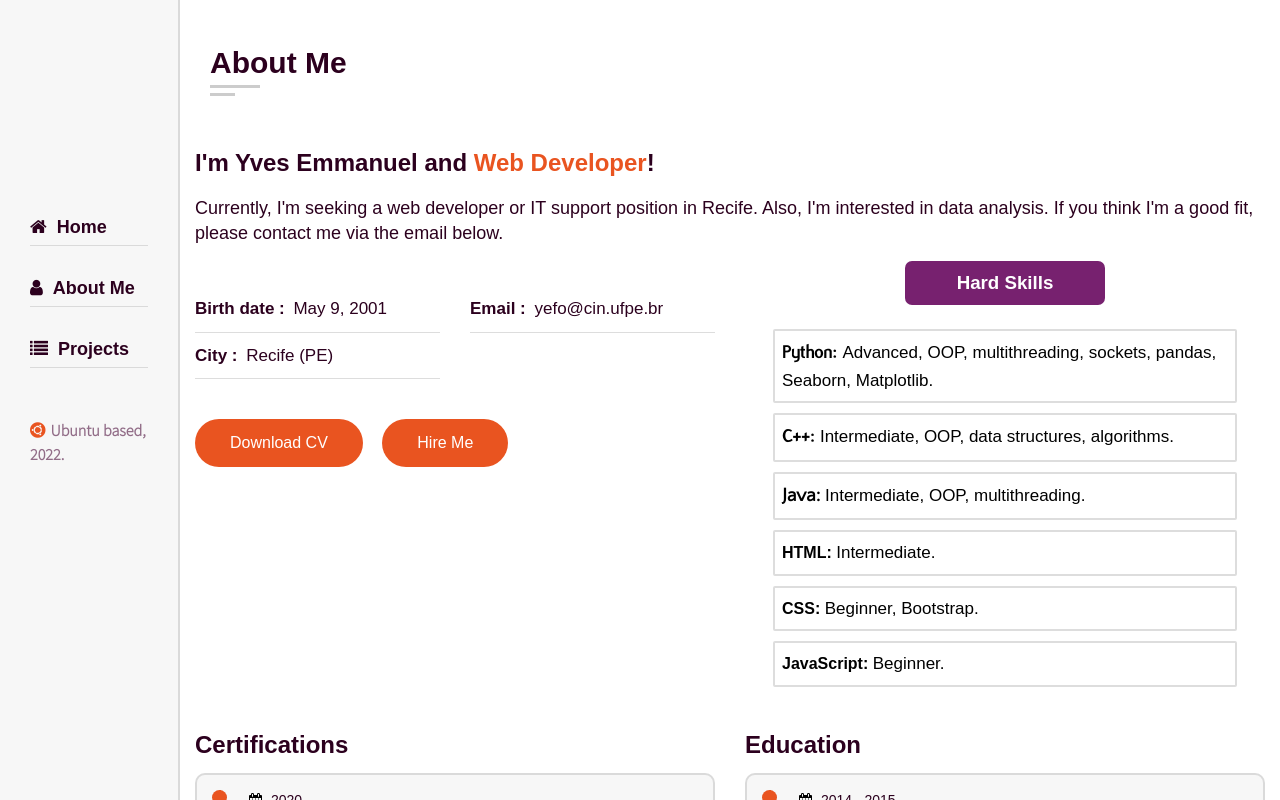
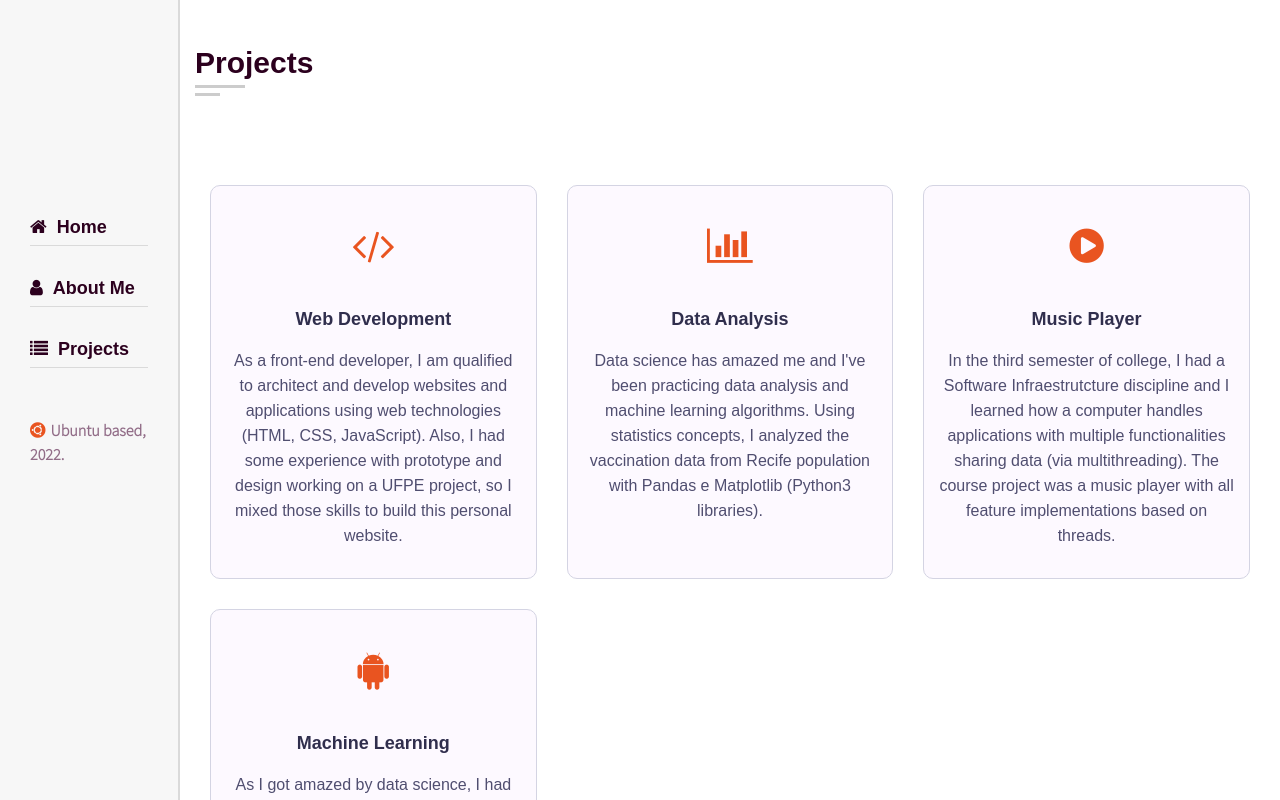
Before and after one commit to yvesemmanuel/yvesemmanuel-webpage, a plain HTML site: page index.html in a window 1280 px wide. Drawn offline with Linux system fonts and the light colour scheme; files that its build step writes are made by us from their sources; files whose address does not match are found by name.

Commit message:
projects section

```diff
--- a/index.html
+++ b/index.html
@@ -5,7 +5,7 @@
     <title>Yves Emmanuel</title>
     <meta charset="utf-8">
     <meta name="viewport" content="width=device-width, initial-scale=1">
-    <link rel="stylesheet" type="text/css" href="style.css">
+    <link rel="stylesheet" type="text/css" href="css/style.css">
 </head>
 
 <body>
@@ -55,7 +55,7 @@
             <!-- end of home section -->
 
             <!-- about section -->
-            <section class="about section" id="about">
+            <section class="about section hidden" id="about">
                 <div class="container">
 
                     <div class="row">
@@ -281,6 +281,66 @@
             </section>
             <!-- end of about section -->
 
+
+            <!-- projects section -->
+            <section class="projects section">
+
+                <div class="container">
+                    <div class="row">
+                        <div class="section-title">
+                            <h2>Projects</h2>
+                        </div>
+                    </div>
+                </div>
+
+                <div class="row">
+
+                    <!-- projects item -->
+                    <div class="projects-item padd-15">
+                        <div class="projects-item-inner">
+                            <div class="icon"><i class="fa fa-code"></i></div>
+                            <h4>Web Development</h4>
+                            <p>As a front-end developer, I am qualified to architect and develop websites and applications using web technologies (HTML, CSS, JavaScript). Also, I had some experience with prototype and design working on a UFPE project, so I mixed those skills to build this personal website.</p>
+                        </div>
+                    </div>
+                    <!-- projects item end -->
+
+                    <!-- projects item -->
+                    <div class="projects-item padd-15">
+                        <div class="projects-item-inner">
+                            <div class="icon"><i class="fa fa-chart-bar"></i></div>
+                            <h4>Data Analysis</h4>
+                            <p>Data science has amazed me and I've been practicing data analysis and machine learning algorithms. Using statistics concepts, I analyzed the vaccination data from Recife population with Pandas e Matplotlib (Python3 libraries).</p>
+                        </div>
+                    </div>
+                    <!-- projects item end -->
+
+                    <!-- projects item -->
+                    <div class="projects-item padd-15">
+                        <div class="projects-item-inner">
+                            <div class="icon"><i class="fa fa-play-circle"></i></div>
+                            <h4>Music Player</h4>
+                            <p>In the third semester of college, I had a Software Infraestrutcture discipline and I learned how a computer handles applications with multiple functionalities sharing data (via multithreading). The course project was a music player with all feature implementations based on threads.</p>
+                        </div>
+                    </div>
+                    <!-- projects item end -->
+
+                    <!-- projects item -->
+                    <div class="projects-item padd-15">
+                        <div class="projects-item-inner">
+                            <div class="icon"><i class="fa fa-android"></i></div>
+                            <h4>Machine Learning</h4>
+                            <p>As I got amazed by data science, I had an English discipline focused at Fast.ai’s group course MOOC "Practical Deep Learning for Coders" that introduced me to deep learning practice through machine learning concepts. Then I build a recommendation system content-based to predict a next TV show to watch on Netflix.</p>
+                        </div>
+                    </div>
+                    <!-- projects item end -->
+
+                </div>
+
+
+            </section>
+            <!-- projects sections end -->
+
         </div>
 
     </div>
```
